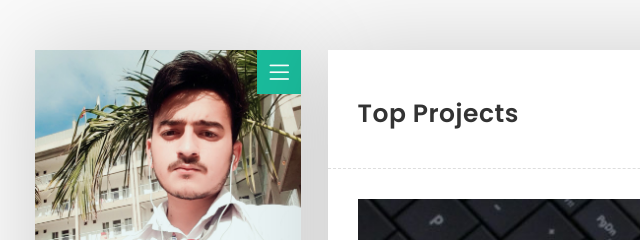
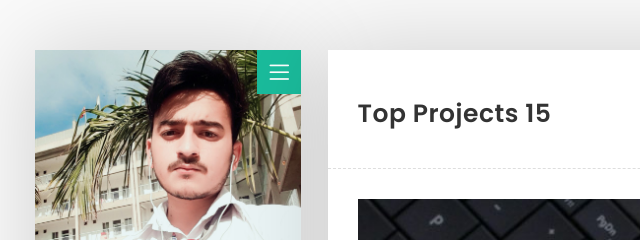
Before and after one commit to alpha7540/umarfaiz-github.io, a plain HTML site: page index.html in a window 1280 px wide. Shown: the top 240 px of the page, 35-675 px from the left. Drawn offline with Linux system fonts and the light colour scheme.

Commit message:
Update index.html

```diff
--- a/index.html
+++ b/index.html
@@ -105,7 +105,7 @@
 
 
                             <div class="sub-title">
-                           		<h2>Top Projects</h2>
+                           		<h2>Top Projects                                           15</h2>
                                 <a href="contact.html"><i class="icon-envelope"></i></a>
                              </div>
 
```
